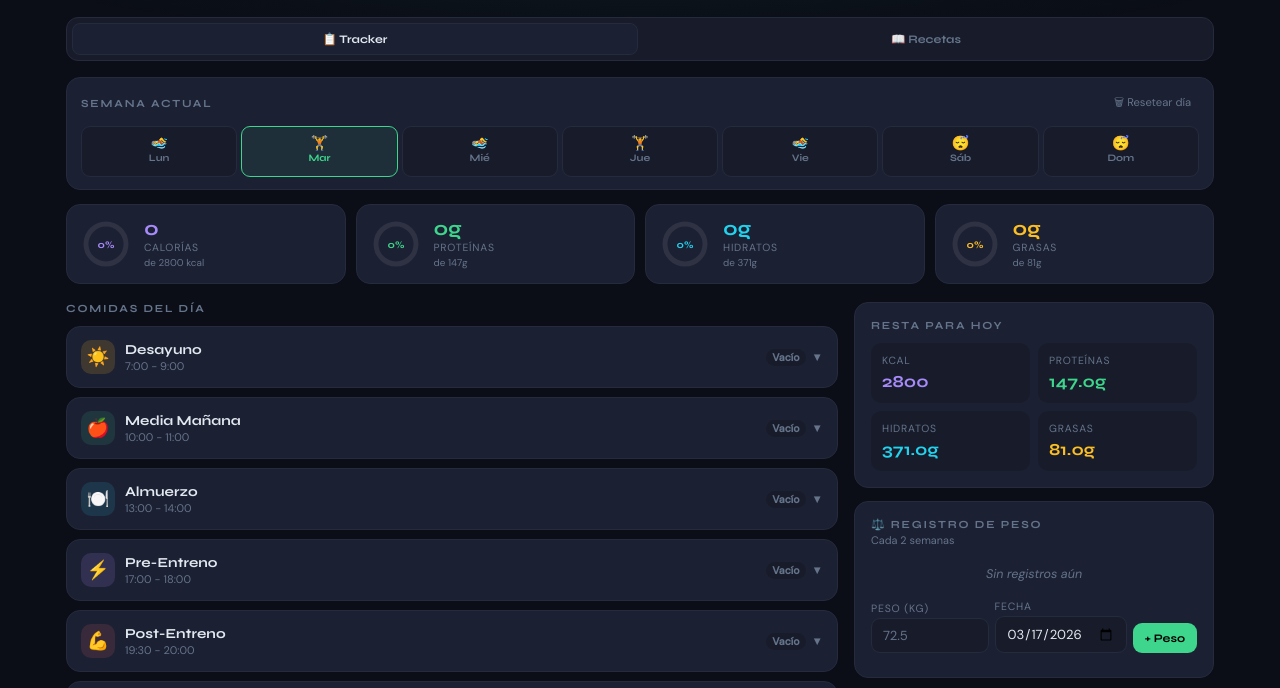
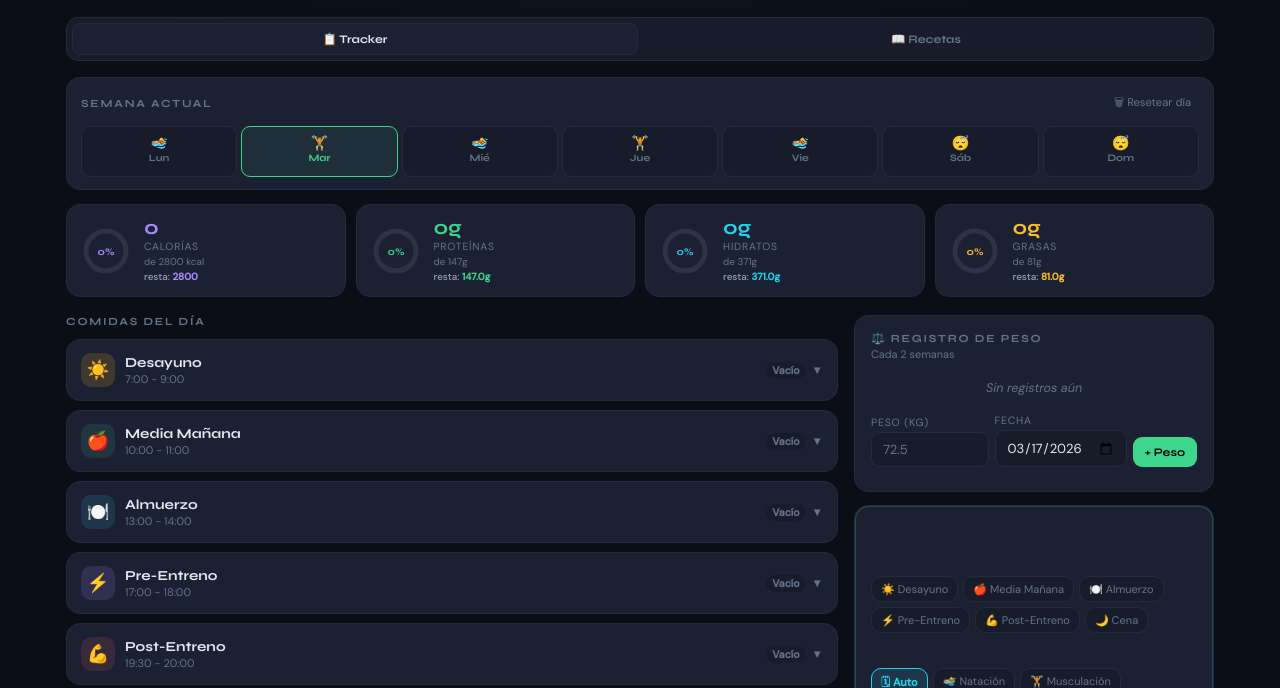
Before and after one commit to ncanosa/nutritrack, a plain HTML site: page index.html in a window 1280 px wide. Shown: the part 64-752 px from the top of the page. Drawn offline with Linux system fonts and the light colour scheme.

Commit message:
Add files via upload

```diff
--- a/index.html
+++ b/index.html
@@ -68,6 +68,12 @@ header{border-bottom:1px solid var(--border);padding:calc(14px + var(--safe-top)
 .mc.fat .mc-val{color:var(--amber);}
 .mc-label{font-size:.65rem;text-transform:uppercase;letter-spacing:.8px;color:var(--muted);}
 .mc-sub{font-size:.62rem;color:var(--muted);white-space:nowrap;overflow:hidden;text-overflow:ellipsis;}
+.mc-resta{font-size:.62rem;color:var(--muted2);white-space:nowrap;font-weight:500;}
+.mc-resta span{font-weight:700;}
+.mc.kcal .mc-resta span{color:var(--purple);}
+.mc.prot .mc-resta span{color:var(--green);}
+.mc.carb .mc-resta span{color:var(--cyan);}
+.mc.fat .mc-resta span{color:var(--amber);}
 .mc-ring-track{fill:none;stroke:rgba(255,255,255,.08);}
 .mc-ring-fill{fill:none;stroke-linecap:round;transition:stroke-dashoffset .6s cubic-bezier(.4,0,.2,1);}
 .mc-ring-pct{font-family:'Syne',sans-serif;font-weight:700;}
@@ -188,10 +194,7 @@ header{border-bottom:1px solid var(--border);padding:calc(14px + var(--safe-top)
 .sug-macro.f{background:rgba(251,191,36,.15);color:var(--amber);}
 
 /* STATS */
-.stats-grid{display:grid;grid-template-columns:1fr 1fr;gap:8px;}
-.stat{background:var(--bg3);border-radius:10px;padding:11px;}
-.stat-label{font-size:.65rem;text-transform:uppercase;letter-spacing:.8px;color:var(--muted);margin-bottom:4px;}
-.stat-val{font-family:'Syne',sans-serif;font-weight:700;font-size:1.05rem;}
+
 
 /* WEEK NAV */
 .week-row{display:flex;justify-content:space-between;gap:4px;}
@@ -336,6 +339,7 @@ header{border-bottom:1px solid var(--border);padding:calc(14px + var(--safe-top)
           <div class="mc-val" id="mKcal">0</div>
           <div class="mc-label">Calorías</div>
           <div class="mc-sub">de 2800 kcal</div>
+          <div class="mc-resta">resta: <span id="sKcal">2800</span></div>
         </div>
       </div>
       <div class="mc prot">
@@ -352,6 +356,7 @@ header{border-bottom:1px solid var(--border);padding:calc(14px + var(--safe-top)
           <div class="mc-val" id="mProt">0g</div>
           <div class="mc-label">Proteínas</div>
           <div class="mc-sub">de 147g</div>
+          <div class="mc-resta">resta: <span id="sProt">147g</span></div>
         </div>
       </div>
       <div class="mc carb">
@@ -368,6 +373,7 @@ header{border-bottom:1px solid var(--border);padding:calc(14px + var(--safe-top)
           <div class="mc-val" id="mCarb">0g</div>
           <div class="mc-label">Hidratos</div>
           <div class="mc-sub">de 371g</div>
+          <div class="mc-resta">resta: <span id="sCarb">371g</span></div>
         </div>
       </div>
       <div class="mc fat">
@@ -384,6 +390,7 @@ header{border-bottom:1px solid var(--border);padding:calc(14px + var(--safe-top)
           <div class="mc-val" id="mFat">0g</div>
           <div class="mc-label">Grasas</div>
           <div class="mc-sub">de 81g</div>
+          <div class="mc-resta">resta: <span id="sFat">81g</span></div>
         </div>
       </div>
     </div>
@@ -394,15 +401,7 @@ header{border-bottom:1px solid var(--border);padding:calc(14px + var(--safe-top)
         <div class="meals-col" id="mealsCol"></div>
       </div>
       <div class="right-col">
-        <div class="panel">
-          <div class="sec-label">Resta para hoy</div>
-          <div class="stats-grid">
-            <div class="stat"><div class="stat-label">Kcal</div><div class="stat-val" style="color:var(--purple)" id="sKcal">2800</div></div>
-            <div class="stat"><div class="stat-label">Proteínas</div><div class="stat-val" style="color:var(--green)" id="sProt">147g</div></div>
-            <div class="stat"><div class="stat-label">Hidratos</div><div class="stat-val" style="color:var(--cyan)" id="sCarb">371g</div></div>
-            <div class="stat"><div class="stat-label">Grasas</div><div class="stat-val" style="color:var(--amber)" id="sFat">81g</div></div>
-          </div>
-        </div>
+
         <div class="panel" id="weightPanel">
           <div style="display:flex;align-items:center;justify-content:space-between;margin-bottom:11px">
             <div><div class="sec-label" style="margin:0">⚖️ Registro de Peso</div><div style="font-size:.68rem;color:var(--muted);margin-top:2px">Cada 2 semanas</div></div>
@@ -1043,10 +1042,18 @@ function renderMacros(){
   setRing('mFat','rFat','pFat',total.fat,TARGETS.fat,'g');
 
   const r={kcal:TARGETS.kcal-total.kcal,prot:TARGETS.prot-total.prot,carb:TARGETS.carb-total.carb,fat:TARGETS.fat-total.fat};
-  document.getElementById('sKcal').textContent=Math.round(r.kcal);
-  document.getElementById('sProt').textContent=r.prot.toFixed(1)+'g';
-  document.getElementById('sCarb').textContent=r.carb.toFixed(1)+'g';
-  document.getElementById('sFat').textContent=r.fat.toFixed(1)+'g';
+  const setResta=(id,val,unit)=>{
+    const el=document.getElementById(id);
+    if(!el)return;
+    const v=unit?val.toFixed(1)+unit:Math.round(val)+'';
+    el.textContent=v;
+    // red tint if over target
+    el.style.color=val<0?'var(--red)':'';
+  };
+  setResta('sKcal',r.kcal,'');
+  setResta('sProt',r.prot,'g');
+  setResta('sCarb',r.carb,'g');
+  setResta('sFat',r.fat,'g');
 }
 
 // ══════════════════════════════════════════════════
@@ -1249,16 +1256,12 @@ function getAISuggestions(){
     return t.tipo===trType||(trType==='rest'&&t.tipo==='gym');
   });
 
-  // Shuffle to add variety (Fisher-Yates)
+  // Full random shuffle (Fisher-Yates) — pick any 3 from the full list
   for(let i=templates.length-1;i>0;i--){
     const j=Math.floor(Math.random()*(i+1));
     [templates[i],templates[j]]=[templates[j],templates[i]];
   }
-
-  // Score and sort — but only from shuffled subset of max 10 to keep variety
-  const subset=templates.slice(0,Math.min(templates.length,10));
-  subset.sort((a,b)=>scoreTemplate(a,rem)-scoreTemplate(b,rem));
-  const top3=subset.slice(0,3);
+  const top3=templates.slice(0,3);
 
   const suggestions=top3.map(t=>{
     const macros=calcTemplateMacros(t.items,t.grams);
```
